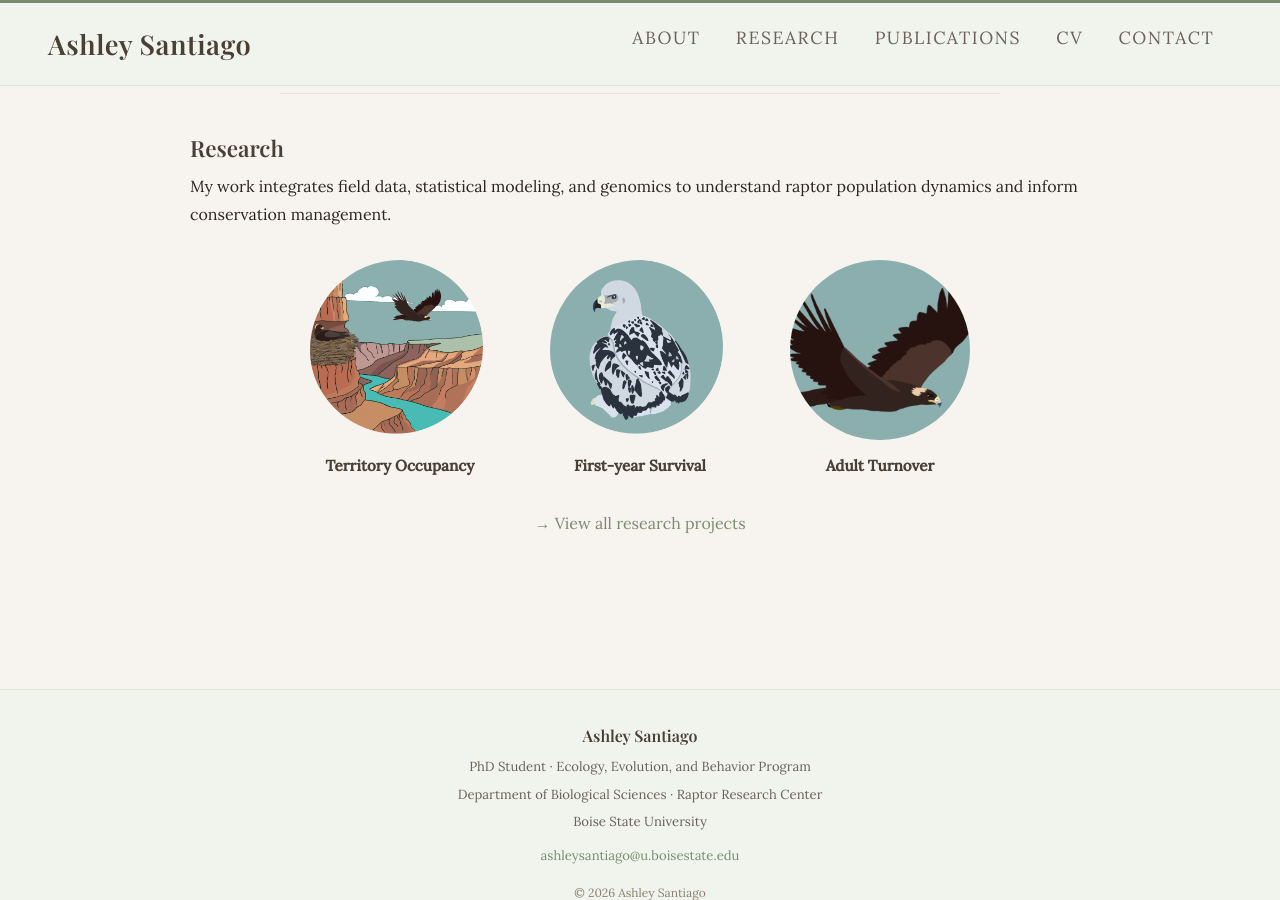
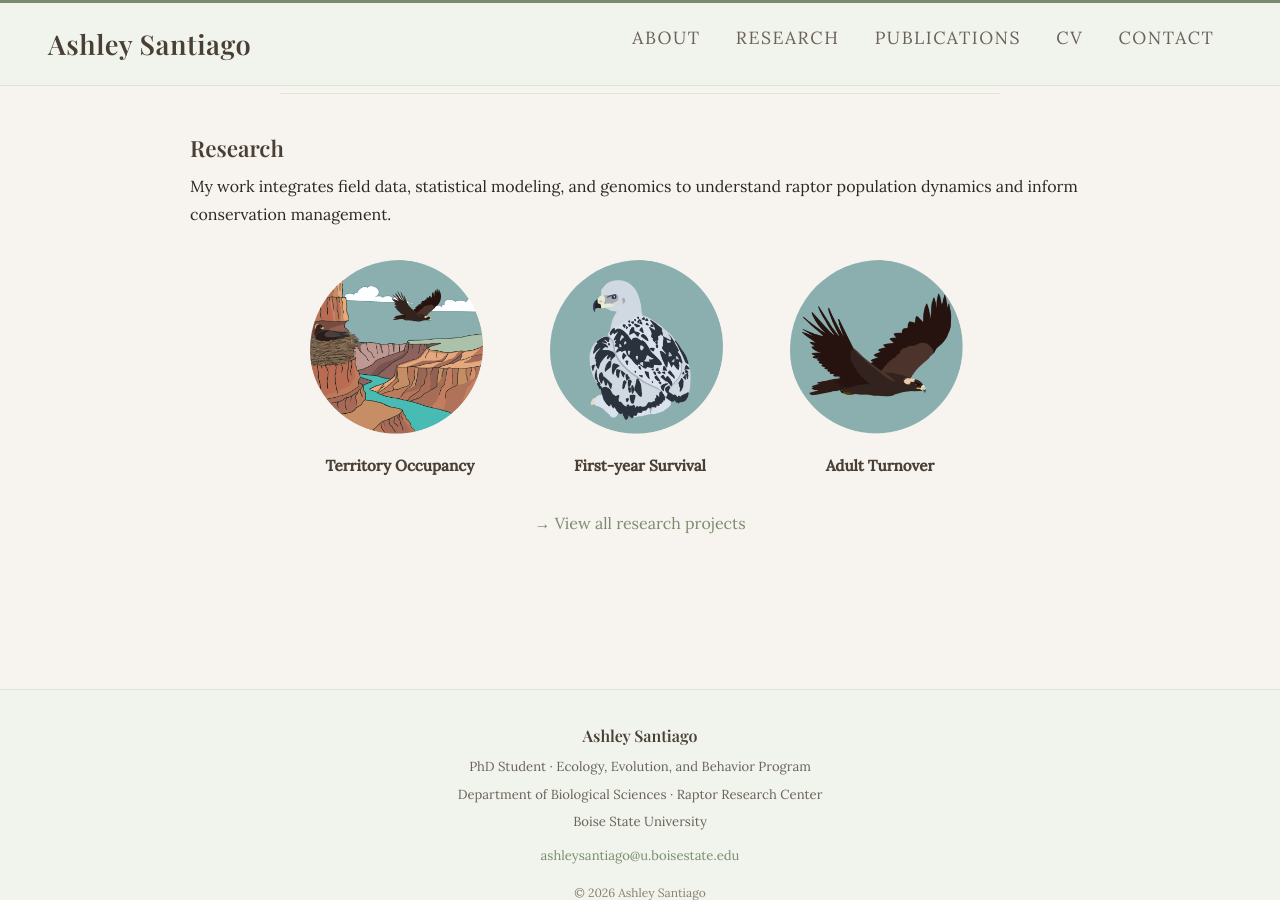
Before and after one commit to AshSantiago/AshSantiago.github.io, a Jekyll site: the page built from index.md, in a window 1280 px wide and 900 px high, scrolled down 830 px. Built offline with Jekyll 4.4.1, drawn with Linux system fonts in a browser that asks for light colours; some web fonts are replaced; grey boxes are pictures that could not be loaded.

Commit message:
Update index.md

```diff
--- a/index.md
+++ b/index.md
@@ -60,7 +60,7 @@ title: Home
   <div style="width: 180px; height: 180px; border-radius: 50%; overflow: hidden; transition: all 0.2s;"
        onmouseover="this.style.boxShadow='0 6px 20px rgba(122,140,110,0.45)'; this.style.transform='translateY(-4px)'"
        onmouseout="this.style.boxShadow='none'; this.style.transform='translateY(0)'">
-    <img src="/assets/adult.png" style="width: 100%; height: 100%; object-fit: cover; display: block; transform: scale(1.6); transform-origin: center;">
+    <img src="/assets/adult.png" style="width: 100%; height: 100%; object-fit: cover; display: block; transform: scale(1.2); transform-origin: center;">
   </div>
   <p style="font-size: 0.95rem; color: #4a3f35; font-family: 'Lora', serif; margin: 0; font-weight: 600; text-align: center;">Adult Turnover</p>
 </a>
```
